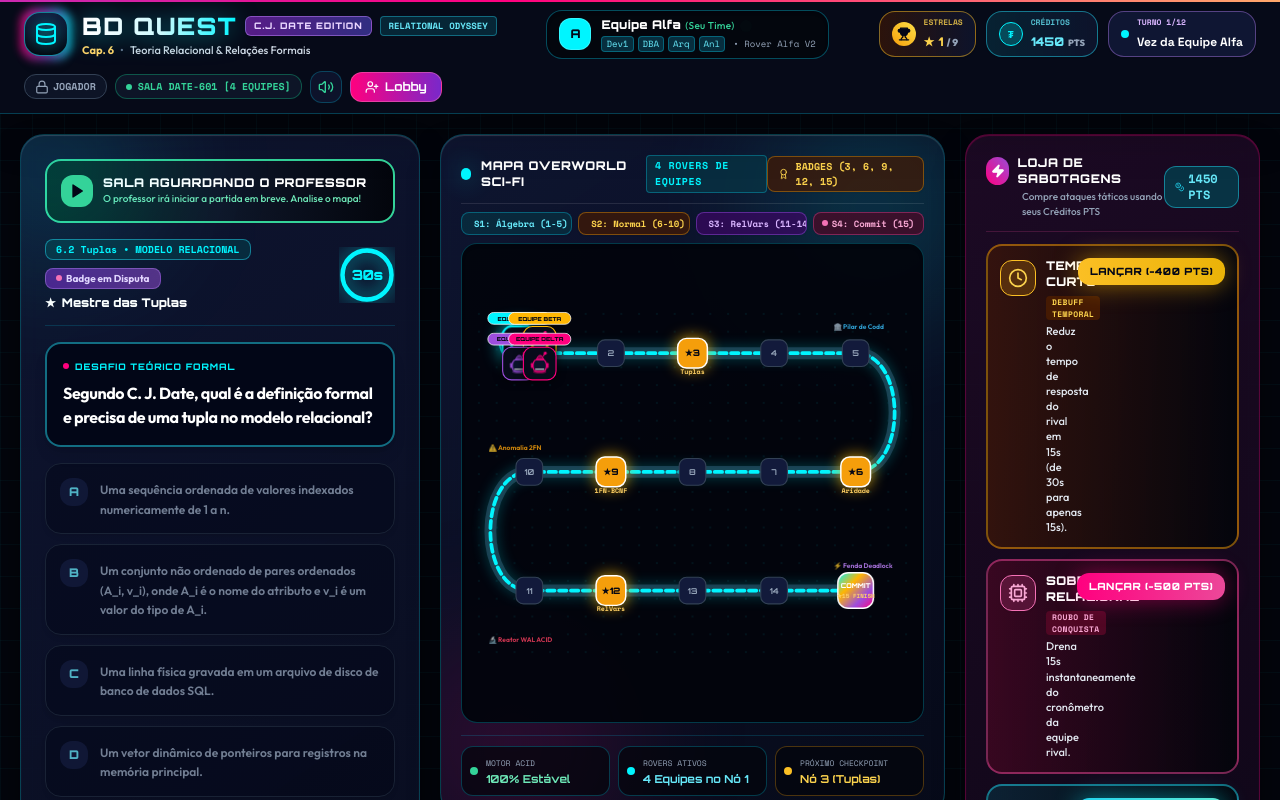
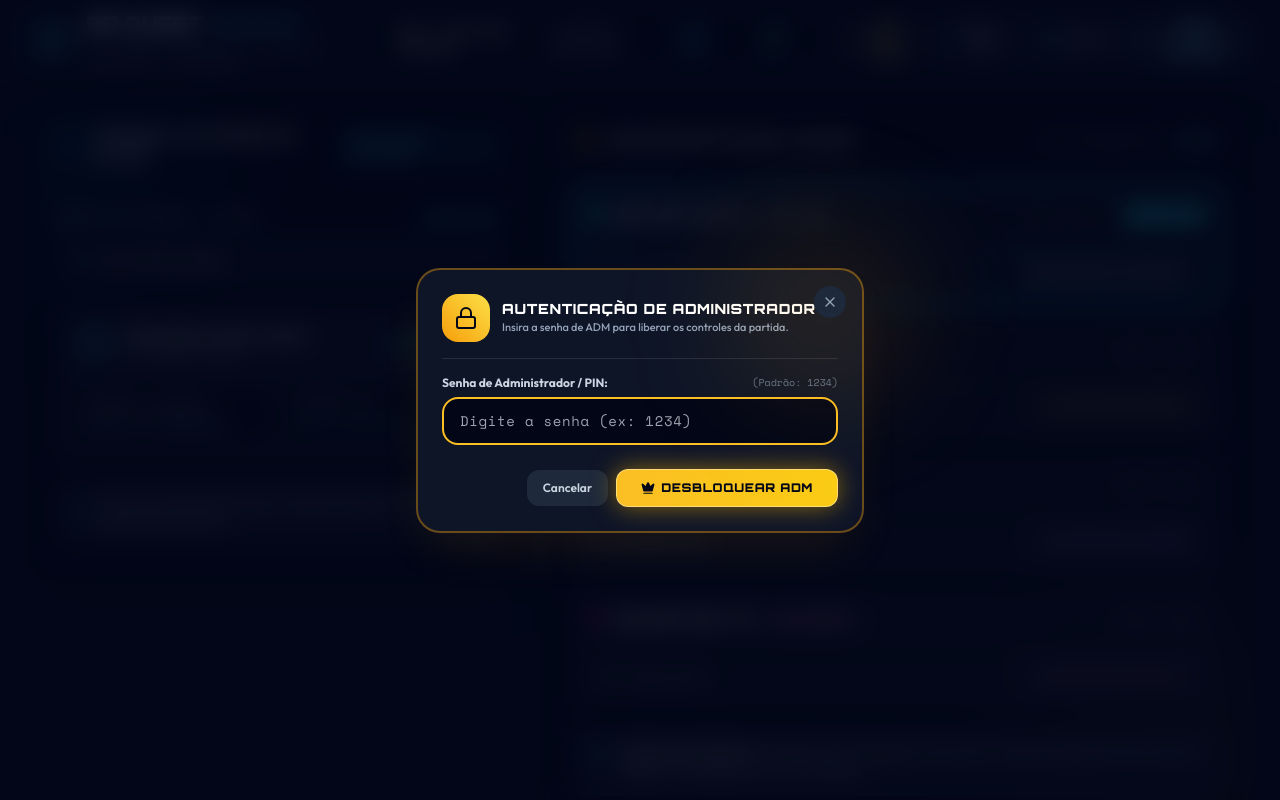
Before and after one commit to LsMatias11/banco-de-dados-quest, a React (Vite) app: page / in a window 1280 px wide. Both pictures are taken after a click on the button "ENTRAR COMO CONVIDADO". Shown: the top 800 px of the page. Built offline with nearby package versions, Linux system fonts and the light colour scheme.

Commit message:
checklist_refinements

```diff
--- a/src/App.jsx
+++ b/src/App.jsx
@@ -21,7 +21,7 @@ export default function App() {
   const [viewMode, setViewMode] = useState('LOBBY'); // 'LOBBY' or 'GAME'
   const [activeMobileTab, setActiveMobileTab] = useState('quiz');
   const [showDemoBar, setShowDemoBar] = useState(false);
-  const [studentName, setStudentName] = useState('Lucas Silva');
+  const [studentName, setStudentName] = useState('');
 
   const {
     teams,
@@ -70,7 +70,7 @@ export default function App() {
   } = gameState;
 
   const studentData = {
-    p1Name: studentName || activeTeam?.name || 'Lucas Silva',
+    p1Name: studentName || activeTeam?.name || '',
     p1Mat: activeTeam?.roverName || 'Rover Alfa V2',
     professor: professorName
   };
@@ -87,6 +87,12 @@ export default function App() {
         isMuted={isMuted}
         setIsMuted={setIsMuted}
         onOpenRules={() => setShowExplanationModal(true)}
+        isAdmin={isAdmin}
+        toggleAdmin={toggleAdmin}
+        adminPassword={adminPassword}
+        setAdminPassword={setAdminPassword}
+        checkAdminPassword={checkAdminPassword}
+        logoutAdmin={logoutAdmin}
       />
     );
   }
@@ -228,7 +234,7 @@ export default function App() {
           )}
 
           {activeMobileTab === 'map' && (
-            <div className="min-h-[440px]">
+            <div className="min-h-[580px]">
               <OverworldMap
                 teams={teams}
                 activeTeam={activeTeam}
--- a/src/components/AdminAuthModal.jsx
+++ b/src/components/AdminAuthModal.jsx
@@ -2,7 +2,7 @@ import React, { useState } from 'react';
 import { Lock, Crown, KeyRound, Check, X, ShieldAlert, LogOut, Sparkles } from 'lucide-react';
 
 export default function AdminAuthModal({
-  isOpen,
+  isOpen = true,
   onClose,
   isAdmin,
   checkAdminPassword,
@@ -23,13 +23,13 @@ export default function AdminAuthModal({
     if (checkAdminPassword(inputPassword)) {
       setErrorMsg('');
       setInputPassword('');
-      setSuccessMsg('Autenticação com Sucesso! Modo Professor Ativo.');
+      setSuccessMsg('Autenticação com Sucesso! Modo Administrador Ativo.');
       setTimeout(() => {
         setSuccessMsg('');
         onClose();
       }, 1200);
     } else {
-      setErrorMsg('Senha incorreta! Apenas o Professor/ADM pode gerenciar a partida.');
+      setErrorMsg('Senha incorreta! Apenas o Administrador pode gerenciar a partida.');
     }
   };
 
@@ -69,7 +69,7 @@ export default function AdminAuthModal({
           </div>
           <div>
             <h3 className="font-display text-sm font-black text-white uppercase tracking-wider flex items-center gap-2">
-              {isAdmin ? 'PAINEL DE SEGURANÇA ADM' : 'AUTENTICAÇÃO DE PROFESSOR'}
+              {isAdmin ? 'PAINEL DE SEGURANÇA ADM' : 'AUTENTICAÇÃO DE ADMINISTRADOR'}
             </h3>
             <p className="text-[11px] text-slate-400 font-medium">
               {isAdmin
--- a/src/components/DemoBar.jsx
+++ b/src/components/DemoBar.jsx
@@ -102,7 +102,7 @@ export default function DemoBar({ onDemoAction, studentData, setStudentData }) {
           <div className="flex items-center gap-2">
             <input
               type="text"
-              placeholder="Professor / Mentor"
+              placeholder="Administrador / Mentor"
               value={profInput}
               onChange={(e) => setProfInput(e.target.value)}
               className="bg-slate-950 border border-slate-800 rounded px-2 py-1 text-slate-200 flex-1"
--- a/src/components/Header.jsx
+++ b/src/components/Header.jsx
@@ -200,7 +200,7 @@ export default function Header({
 
         {/* Global Controls & Match Status */}
         <div className="flex items-center gap-2">
-          {/* Botão de Alternar Modo ADM / Professor (Abre Modal de Autenticação) */}
+          {/* Botão de Alternar Modo ADM (Abre Modal de Autenticação) */}
           <button
             onClick={() => setShowAuthModal(true)}
             className={`px-2.5 py-1 rounded-xl text-[10px] font-mono font-bold flex items-center gap-1 transition active:scale-95 ${
@@ -208,7 +208,7 @@ export default function Header({
                 ? 'bg-amber-950/90 text-amber-300 border border-amber-400/60 shadow-glow-gold/30'
                 : 'bg-slate-900/80 text-slate-400 border border-slate-700 hover:text-white'
             }`}
-            title={isAdmin ? 'Modo ADM Ativo (Clique para gerenciar ou sair)' : 'Autenticar no Modo ADM / Professor'}
+            title={isAdmin ? 'Modo ADM Ativo (Clique para gerenciar ou sair)' : 'Autenticar no Modo Administrador'}
           >
             {isAdmin ? <Crown className="w-3.5 h-3.5 text-amber-400" /> : <Lock className="w-3.5 h-3.5 text-slate-400" />}
             <span>{isAdmin ? 'ADM' : 'JOGADOR'}</span>
--- a/src/components/QuizPanel.jsx
+++ b/src/components/QuizPanel.jsx
@@ -1,5 +1,5 @@
 import React from 'react';
-import { BookOpen, CheckCircle2, XCircle, ArrowRight, Play, Pause, ShieldAlert } from 'lucide-react';
+import { BookOpen, CheckCircle2, XCircle, ArrowRight, Play, Pause, ShieldAlert, Lock } from 'lucide-react';
 
 export default function QuizPanel({
   currentQuestion,
@@ -28,6 +28,20 @@ export default function QuizPanel({
         <div className="absolute -top-16 -left-16 w-48 h-48 bg-arcade-cyan/15 rounded-full blur-3xl pointer-events-none"></div>
 
         <div>
+          {/* Active Team Prominent Badge */}
+          <div className="mb-3.5 p-2.5 rounded-xl bg-slate-950 border border-cyan-400/40 flex items-center justify-between gap-2 shadow-inner">
+            <div className="flex items-center gap-2">
+              <span className="w-2.5 h-2.5 rounded-full bg-cyan-400 animate-pulse"></span>
+              <span className="text-[10px] font-mono text-slate-400 font-bold uppercase">TURNO ATUAL:</span>
+              <span className="font-display font-black text-xs text-white uppercase tracking-wider">
+                {currentPlayer || 'Equipe Alfa'}
+              </span>
+            </div>
+            <span className="text-[10px] font-mono font-bold bg-cyan-500/20 text-cyan-300 border border-cyan-400/30 px-2 py-0.5 rounded-md uppercase">
+              RESPONDENDO AGORA
+            </span>
+          </div>
+
           {/* ADM Control Bar & Status Banner */}
           {!isGameStarted ? (
             <div className="mb-4 p-3.5 rounded-2xl bg-gradient-to-r from-emerald-950/90 via-slate-900 to-arcade-darkest border-2 border-emerald-400 shadow-glow-emerald/30 flex items-center justify-between gap-3">
@@ -37,10 +51,10 @@ export default function QuizPanel({
                 </div>
                 <div>
                   <h4 className="text-xs font-display font-black text-white uppercase tracking-wider">
-                    SALA AGUARDANDO O PROFESSOR
+                    SALA AGUARDANDO O ADMINISTRADOR
                   </h4>
                   <p className="text-[10px] text-emerald-300 font-medium">
-                    {isAdmin ? "A partida está pronta com 4 equipes. Clique para começar!" : "O professor irá iniciar a partida em breve. Analise o mapa!"}
+                    {isAdmin ? "A partida está pronta com 4 equipes. Clique para começar!" : "O Administrador irá iniciar a partida em breve. Analise o mapa!"}
                   </p>
                 </div>
               </div>
@@ -63,7 +77,7 @@ export default function QuizPanel({
                 </div>
                 <div>
                   <h4 className="text-xs font-display font-black text-amber-300 uppercase tracking-wider">
-                    PARTIDA PAUSADA PELO PROFESSOR
+                    PARTIDA PAUSADA PELO ADMINISTRADOR
                   </h4>
                   <p className="text-[10px] text-slate-300 font-medium">
                     {isAdmin ? "Cronômetro congelado. Clique para retornar ao jogo." : "O cronômetro está pausado para explicações teóricas."}
@@ -213,17 +227,51 @@ export default function QuizPanel({
               );
             })}
           </div>
+
+          {/* Result Feedback Banner */}
+          {isAnswered && (
+            <div className={`mt-3 p-3 rounded-xl border flex items-center gap-3 animate-fade-in ${
+              selectedOption === currentQuestion.correctIndex
+                ? 'bg-emerald-950/80 border-emerald-400 text-emerald-200'
+                : 'bg-red-950/80 border-red-500 text-red-200'
+            }`}>
+              {selectedOption === currentQuestion.correctIndex ? (
+                <>
+                  <CheckCircle2 className="w-5 h-5 text-emerald-400 shrink-0" />
+                  <div className="text-xs">
+                    <strong className="font-bold text-white uppercase block">🎉 RESPOSTA CORRETA!</strong>
+                    <span>A <strong>{currentPlayer || 'Equipe'}</strong> acertou a questão e avançou no Overworld!</span>
+                  </div>
+                </>
+              ) : (
+                <>
+                  <XCircle className="w-5 h-5 text-red-400 shrink-0" />
+                  <div className="text-xs">
+                    <strong className="font-bold text-white uppercase block">❌ RESPOSTA INCORRETA!</strong>
+                    <span>A <strong>{currentPlayer || 'Equipe'}</strong> errou. A opção correta era: <strong className="text-emerald-300 font-mono font-bold font-black">{optionLetters[currentQuestion.correctIndex]}</strong>.</span>
+                  </div>
+                </>
+              )}
+            </div>
+          )}
         </div>
 
-        {/* Action Confirmation CTA (Restored to exact prototype style) */}
+        {/* Action Confirmation CTA */}
         <div className="mt-4 pt-3.5 border-t border-cyan-500/20 flex items-center justify-between gap-3">
-          <button
-            onClick={() => setShowExplanationModal(true)}
-            className="text-[11px] font-mono text-arcade-cyan hover:underline flex items-center gap-1"
-          >
-            <BookOpen className="w-3.5 h-3.5" />
-            Fundamentação Date
-          </button>
+          {isAnswered ? (
+            <button
+              onClick={() => setShowExplanationModal(true)}
+              className="text-[11px] font-mono text-cyan-300 hover:text-cyan-100 flex items-center gap-1.5 bg-cyan-950/80 border border-cyan-500/40 px-3 py-1.5 rounded-xl transition shadow-glow-cyan/20 cursor-pointer"
+            >
+              <BookOpen className="w-3.5 h-3.5 text-cyan-400" />
+              <span>Ver Fundamentação Date</span>
+            </button>
+          ) : (
+            <div className="text-[11px] font-mono text-slate-500 flex items-center gap-1.5 bg-slate-950/60 border border-slate-800 px-3 py-1.5 rounded-xl cursor-not-allowed opacity-60" title="Responda a questão para liberar a explicação">
+              <Lock className="w-3.5 h-3.5 text-slate-500" />
+              <span>Fundamentação (Bloqueado)</span>
+            </div>
+          )}
 
           {isAnswered ? (
             <button
--- a/src/components/TeamLobbyScreen.jsx
+++ b/src/components/TeamLobbyScreen.jsx
@@ -1,5 +1,6 @@
 import React, { useState } from 'react';
-import { Database, Terminal, Users, CheckCircle2, ShieldCheck, Info, Satellite, Volume2, VolumeX, BookOpen, HelpCircle, User } from 'lucide-react';
+import { Database, Terminal, Users, CheckCircle2, ShieldCheck, Info, Satellite, Volume2, VolumeX, BookOpen, HelpCircle, User, Lock, Crown } from 'lucide-react';
+import AdminAuthModal from './AdminAuthModal';
 
 const TEAMS_DATA = [
   {
@@ -9,9 +10,8 @@ const TEAMS_DATA = [
     bgBadge: 'bg-primary-container/20 border-primary-container/40 text-primary-container',
     btnSelected: 'bg-primary-container text-on-primary-fixed shadow-[0_0_15px_rgba(0,240,250,0.5)] font-bold',
     btnUnselected: 'bg-surface-container-highest border border-primary-container/40 text-primary hover:bg-primary-container hover:text-slate-950',
-    slogan: '“Álgebra Relacional & Axiomas Formais C.J. Date”',
     roverTag: 'ROVER CIANO',
-    members: ['LS', 'MK', 'CD', 'TC', 'AR'],
+    members: [],
     maxSlots: 8
   },
   {
@@ -21,9 +21,8 @@ const TEAMS_DATA = [
     bgBadge: 'bg-amber-500/20 border-amber-500/40 text-amber-300',
     btnSelected: 'bg-amber-400 text-slate-950 shadow-[0_0_15px_rgba(255,185,95,0.5)] font-bold',
     btnUnselected: 'bg-surface-container-highest border border-amber-500/40 text-amber-300 hover:bg-amber-400 hover:text-slate-950',
-    slogan: '“Normalização Estrutural, Formas Normais & Domínios Atômicos”',
     roverTag: 'ROVER ÂMBAR',
-    members: ['BR', 'GT', 'VL'],
+    members: [],
     maxSlots: 8
   },
   {
@@ -33,9 +32,8 @@ const TEAMS_DATA = [
     bgBadge: 'bg-purple-500/20 border-purple-500/40 text-purple-300',
     btnSelected: 'bg-purple-500 text-white shadow-[0_0_15px_rgba(168,85,247,0.5)] font-bold',
     btnUnselected: 'bg-surface-container-highest border border-purple-500/40 text-purple-300 hover:bg-purple-500 hover:text-white',
-    slogan: '“Controle de Concorrência, Transações Distribuídas & ACID”',
     roverTag: 'ROVER ROXO',
-    members: ['FN', 'EL'],
+    members: [],
     maxSlots: 8
   },
   {
@@ -45,9 +43,8 @@ const TEAMS_DATA = [
     bgBadge: 'bg-pink-500/20 border-pink-500/40 text-pink-300',
     btnSelected: 'bg-pink-500 text-white shadow-[0_0_15px_rgba(255,0,127,0.5)] font-bold',
     btnUnselected: 'bg-surface-container-highest border border-pink-500/40 text-pink-300 hover:bg-pink-500 hover:text-white',
-    slogan: '“Integridade Referencial, Restrições & Triggers”',
     roverTag: 'ROVER MAGENTA',
-    members: ['KR'],
+    members: [],
     maxSlots: 8
   }
 ];
@@ -60,17 +57,30 @@ export default function TeamLobbyScreen({
   onEnterArena,
   isMuted,
   setIsMuted,
-  onOpenRules
+  onOpenRules,
+  isAdmin,
+  toggleAdmin,
+  adminPassword,
+  setAdminPassword,
+  checkAdminPassword,
+  logoutAdmin
 }) {
-  const [nameInput, setNameInput] = useState(studentName || 'Lucas Silva');
+  const [nameInput, setNameInput] = useState(studentName || '');
   const [courseInput, setCourseInput] = useState('Ciência da Computação');
   const [feedbackMsg, setFeedbackMsg] = useState(null);
+  const [showAuthModal, setShowAuthModal] = useState(false);
 
   const selectedTeam = TEAMS_DATA.find((t) => t.id === activeTeamId) || TEAMS_DATA[0];
 
   const handleConnect = () => {
-    if (setStudentName) setStudentName(nameInput || 'Lucas Silva');
-    setFeedbackMsg(`TRANSAÇÃO ACID INICIADA: Autenticando com o servidor de instância relacional de ${nameInput || 'Lucas Silva'}...`);
+    if (!isAdmin) {
+      setShowAuthModal(true);
+      setFeedbackMsg('🔒 Apenas o Administrador pode avançar da tela inicial para a arena! Autentique-se com a senha.');
+      return;
+    }
+
+    if (setStudentName) setStudentName(nameInput.trim() || 'Estudante Sem Nome');
+    setFeedbackMsg(`TRANSAÇÃO ACID INICIADA: Autenticando com o servidor de instância relacional de ${nameInput.trim() || 'Estudante'}...`);
 
     setTimeout(() => {
       setFeedbackMsg('✓ CONEXÃO ESTABELECIDA COM SUCESSO. Entrando na Arena Overworld...');
@@ -133,6 +143,26 @@ export default function TeamLobbyScreen({
           {/* Direita: Controles Utilitários */}
           <div className="flex items-center gap-2">
             <button
+              onClick={() => {
+                if (isAdmin) {
+                  if (logoutAdmin) logoutAdmin();
+                  setFeedbackMsg('🔒 Modo Administrador desativado.');
+                } else {
+                  setShowAuthModal(true);
+                }
+              }}
+              className={`h-9 px-3 rounded-lg border font-mono text-xs flex items-center gap-1.5 transition active:scale-95 cursor-pointer ${
+                isAdmin
+                  ? 'bg-gradient-to-r from-emerald-500 to-teal-400 text-slate-950 font-bold border-white/40 shadow-glow-emerald'
+                  : 'bg-slate-900 border-amber-500/40 text-amber-300 hover:bg-amber-950'
+              }`}
+              type="button"
+            >
+              {isAdmin ? <Crown className="w-4 h-4 text-slate-950" /> : <Lock className="w-4 h-4 text-amber-400" />}
+              <span className="uppercase font-bold">{isAdmin ? '👑 ADM ATIVO' : '🔒 MODO ADM'}</span>
+            </button>
+
+            <button
               onClick={() => setIsMuted(!isMuted)}
               className="h-9 px-3 rounded-lg bg-slate-900 hover:bg-slate-800 border border-slate-700 text-slate-300 hover:text-cyan-400 transition flex items-center gap-1.5 shadow-sm active:scale-95"
               type="button"
@@ -148,15 +178,6 @@ export default function TeamLobbyScreen({
             >
               <BookOpen className="w-4 h-4 text-cyan-400" />
               <span className="font-mono text-xs hidden sm:inline uppercase">Regras</span>
-            </button>
-
-            <button
-              onClick={onOpenRules}
-              className="h-9 px-3 rounded-lg bg-slate-900 hover:bg-slate-800 border border-slate-700 text-slate-300 hover:text-cyan-400 transition flex items-center gap-1.5 shadow-sm active:scale-95"
-              type="button"
-            >
-              <HelpCircle className="w-4 h-4" />
-              <span className="font-mono text-xs hidden sm:inline uppercase">Ajuda</span>
             </button>
 
             <button
@@ -225,7 +246,7 @@ export default function TeamLobbyScreen({
                       </div>
                       <div className="flex flex-col">
                         <span className="font-display text-sm font-bold text-white tracking-wide">
-                          {nameInput || 'Lucas Silva'}
+                          {nameInput || 'Estudante (Sem nome)'}
                         </span>
                         <span className="font-mono text-[11px] text-slate-400">ID: 2026-REL-8841</span>
                       </div>
@@ -424,6 +445,18 @@ export default function TeamLobbyScreen({
         </div>
       </footer>
 
+      {/* Modal de Autenticação ADM */}
+      {showAuthModal && (
+        <AdminAuthModal
+          isAdmin={isAdmin}
+          toggleAdmin={toggleAdmin}
+          adminPassword={adminPassword}
+          setAdminPassword={setAdminPassword}
+          checkAdminPassword={checkAdminPassword}
+          logoutAdmin={logoutAdmin}
+          onClose={() => setShowAuthModal(false)}
+        />
+      )}
     </div>
   );
 }
--- a/src/data/gameData.js
+++ b/src/data/gameData.js
@@ -271,7 +271,7 @@ export const SABOTAGE_CARDS = [
     id: 'TIMEOUT',
     name: 'Tempo Curto',
     subtitle: 'TIMEOUT',
-    cost: 400,
+    cost: 600,
     desc: 'Reduz o tempo de resposta do rival em 15s (de 30s para apenas 15s).',
     icon: 'Clock',
     color: 'amber'
@@ -280,7 +280,7 @@ export const SABOTAGE_CARDS = [
     id: 'RELATIONAL_OVERLOAD',
     name: 'Sobrecarga Relacional',
     subtitle: 'OVERLOAD',
-    cost: 500,
+    cost: 800,
     desc: 'Drena 15s instantaneamente do cronômetro da equipe rival.',
     icon: 'Cpu',
     color: 'pink'
@@ -289,7 +289,7 @@ export const SABOTAGE_CARDS = [
     id: 'PARALLEL_LOCK',
     name: 'Bloqueio Paralelo',
     subtitle: 'DEADLOCK',
-    cost: 600,
+    cost: 1000,
     desc: 'Congela a transação rival (Deadlock), forçando a pular o turno.',
     icon: 'Lock',
     color: 'cyan'
--- a/src/hooks/useGameState.js
+++ b/src/hooks/useGameState.js
@@ -16,7 +16,7 @@ const INITIAL_TEAMS = [
     color: '#00f5ff',
     badgeClass: 'text-cyan-400 bg-cyan-950 border-cyan-500/40',
     roverName: 'Rover Alfa V2',
-    members: ['Dev1', 'DBA', 'Arq', 'Anl'],
+    members: [],
     position: 1,
     errorCount: 0,
     credits: 1450,
@@ -29,7 +29,7 @@ const INITIAL_TEAMS = [
     color: '#ffb703',
     badgeClass: 'text-amber-400 bg-amber-950 border-amber-500/40',
     roverName: 'Rover Beta V1',
-    members: ['Dev2', 'DBA2', 'Arq2', 'Anl2'],
+    members: [],
     position: 1,
     errorCount: 0,
     credits: 1000,
@@ -42,7 +42,7 @@ const INITIAL_TEAMS = [
     color: '#9d4edd',
     badgeClass: 'text-purple-400 bg-purple-950 border-purple-500/40',
     roverName: 'Rover Gama V1',
-    members: ['Dev3', 'DBA3', 'Arq3', 'Anl3'],
+    members: [],
     position: 1,
     errorCount: 0,
     credits: 1000,
@@ -55,7 +55,7 @@ const INITIAL_TEAMS = [
     color: '#ff007f',
     badgeClass: 'text-pink-400 bg-pink-950 border-pink-500/40',
     roverName: 'Rover Delta V1',
-    members: ['Dev4', 'DBA4', 'Arq4', 'Anl4'],
+    members: [],
     position: 1,
     errorCount: 0,
     credits: 1000,
@@ -71,11 +71,11 @@ export function useGameState() {
   const [activeTeamId, setActiveTeamId] = useState(savedState?.activeTeamId || 'alfa');
   const [turnIndex, setTurnIndex] = useState(savedState?.turnIndex || 1);
 
-  // Controle do ADM / Professor para Partida
+  // Controle do ADM / Administrador para Partida
   const [isGameStarted, setIsGameStarted] = useState(savedState?.isGameStarted || false);
   const [isGamePaused, setIsGamePaused] = useState(savedState?.isGamePaused || false);
 
-  // Modo ADM / Professor vs Modo Aluno (Protegido por Senha '1234')
+  // Modo ADM / Administrador vs Modo Aluno (Protegido por Senha '1234')
   const [adminPassword, setAdminPassword] = useState(savedState?.adminPassword || '1234');
   const [isAdmin, setIsAdmin] = useState(() => {
     if (typeof window !== 'undefined' && (window.location.search.includes('adm=1') || window.location.search.includes('admin=true'))) {
@@ -110,7 +110,7 @@ export function useGameState() {
     parallelLockActive: false
   });
 
-  const [professorName, setProfessorName] = useState(savedState?.professorName || 'Prof. C. J. Date');
+  const [professorName, setProfessorName] = useState(savedState?.professorName || 'Administrador');
 
   // Pergunta & Cronômetro (30s por padrão)
   const [currentQuestionIdx, setCurrentQuestionIdx] = useState(savedState?.currentQuestionIdx || 0);
```
